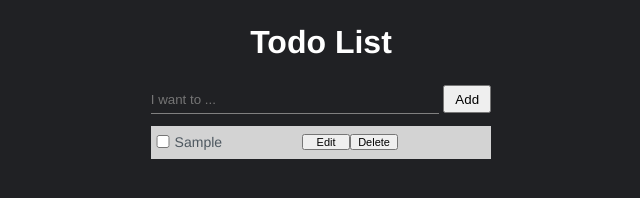
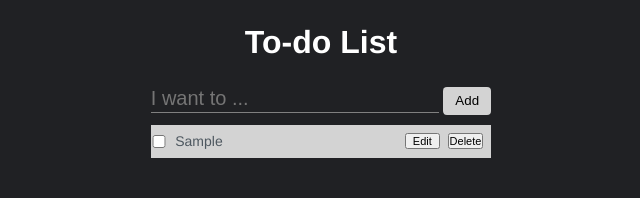
Before and after one commit to kimwoodfield/todo, a plain HTML site: page index.html in a window 1280 px wide. Both pictures are taken after typing "Sample" into the empty fields and a click on the button "Add". Shown: the whole page, without its empty margins (319-959 px from the left). Drawn offline with Linux system fonts and the light colour scheme.

Commit message:
tweaking styling and buttons

```diff
--- a/index.html
+++ b/index.html
@@ -12,7 +12,7 @@
 <body>
     <div class="container">
         <div class="container-header">
-            <h1>Todo List</h1>
+            <h1>To-do List</h1>
         </div>
         <div class="container-middle">
             <input type="text" placeholder="I want to ..." class="userinput">
--- a/styles/style.css
+++ b/styles/style.css
@@ -18,9 +18,13 @@ h1 {
 .container-header {
     padding: 1.5rem 0;
 }
+textarea:focus, input:focus, button:focus{
+    outline: none;
+}
 
 .userinput {
     width: 18rem;
+    font-size: 20px;
     height: 1.75rem;
     background-color: #202124;
     border: none;
@@ -32,6 +36,12 @@ h1 {
 #add {
     height: 1.75rem;
     width: 3rem;
+    background-color: lightgrey;
+    border: none;
+    border-radius: .25rem;
+}
+::placeholder {
+    font-size: 20px;
 }
 
 
@@ -43,7 +53,10 @@ h1 {
 li {
     list-style: none;
     font-size: 14px;
+    padding-left: .5rem;
     padding-right: 5rem;
+    width: 19rem;
+    text-align: left;
 }
 
 ul > div {
@@ -59,6 +72,10 @@ ul > div > input {
 ul > div > button {
     font-size: 11px;
     width: 3rem;
+}
+
+.edit, .delete {
+    margin-right: .5rem;
 }
 
 
```
